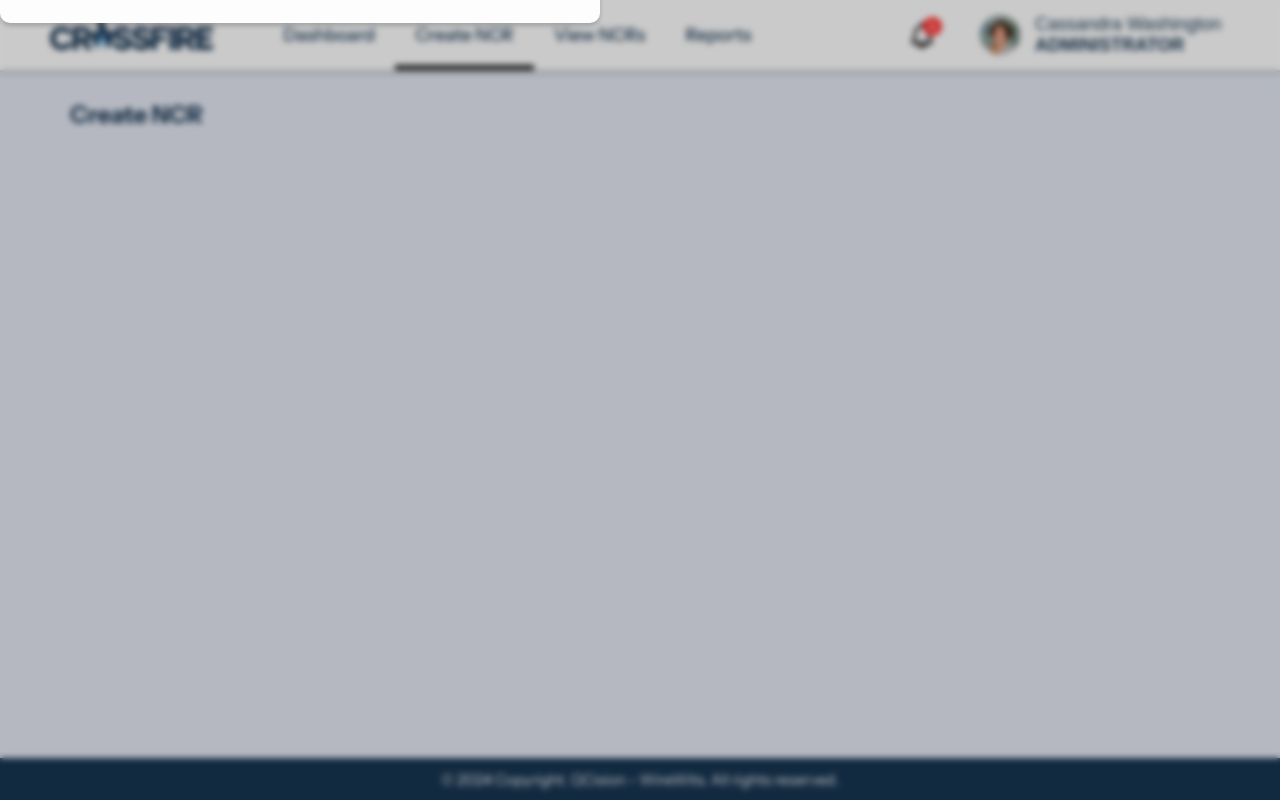
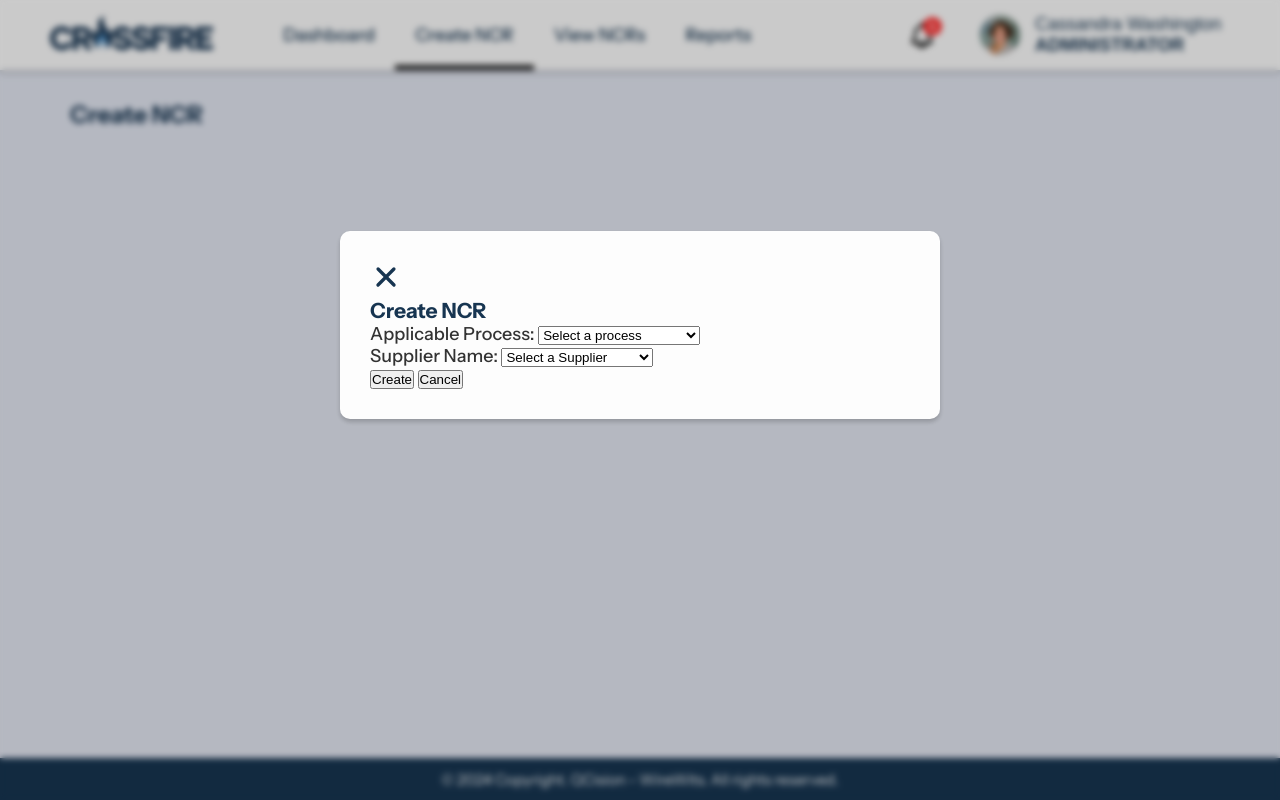
Before and after one commit to Rhazh/WireWits, a plain HTML site: page create.html in a window 1280 px wide. Drawn offline with Linux system fonts and the light colour scheme.

Commit message:
Updated Partially for Create Design

```diff
--- a/create.html
+++ b/create.html
@@ -113,8 +113,16 @@
             </div>
             <div id="createNCRModal" class="modal">
                 <div class="modal-content">
-                    <span class="btnClose" onclick="goBack()">&times;</span>
-                    <h2>Create NCR</h2> <!--Heading may change-->
+                    <div class="modal-top">
+                        <span class="btnClose" onclick="goBack()">
+                            <svg class="w-6 h-6 text-gray-800 dark:text-white" aria-hidden="true" xmlns="http://www.w3.org/2000/svg" width="32" height="32" fill="none" viewBox="0 0 24 24">
+                                <path stroke="currentColor" stroke-linecap="round" stroke-linejoin="round" stroke-width="2.5" d="M6 18 17.94 6M18 18 6.06 6"/>
+                            </svg>
+                        </span>
+                        <div class="modal-title">
+                            <h2>Create NCR</h2> <!--Heading may change-->
+                        </div>
+                    </div>
                     <form id="createNCRForm">
                         <div>
                             <label for="napplicableProcess">Applicable Process:</label>
--- a/scripts/functions.js
+++ b/scripts/functions.js
@@ -237,8 +237,8 @@ function populateEditPage(ncrNumber) {
         document.getElementById('engNeeded').checked = entry.engNeeded === 'Yes';
         document.getElementById('itemConform').checked = entry.itemConform === 'Yes';
     }
-    document.getElementById('createNCRModal').style.display = 'none'; // Hide the modal
-    document.getElementById('create-edit-NCR').style.display = 'block'; // Show the edit section
+    document.getElementById('createNCRModal').style.visibility = 'hidden'; // Hide the modal
+    document.getElementById('create-edit-NCR').style.visibility = 'visible'; // Show the edit section
 }
 
 // Supporting Function - Redirection to Edit an NCR when Edit button is clicked
@@ -379,8 +379,8 @@ function CreateNCR() {
     sessionStorage.setItem('quality', JSON.stringify(quality));
 
     // Display the newly created NCR data in the UI
-    document.getElementById('createNCRModal').style.display = 'none';
-    document.getElementById('create-edit-modal').style.display = 'block';
+    document.getElementById('createNCRModal').style.visibility = 'hidden';
+    document.getElementById('create-edit-modal').style.visibility = 'visible';
 
     // Dynamically update elements with the new NCR data
     populateEditPage(qualityEntry.ncrNumber)
--- a/scripts/main.js
+++ b/scripts/main.js
@@ -101,12 +101,12 @@ function toggleCreateEditModal(ncrNumber, isEditMode) {
     const createEditModal = document.getElementById('create-edit-modal');
 
     if (isEditMode) {
-        createNCRModal.style.display = 'none';
-        createEditModal.style.display = 'block';
+        createNCRModal.style.visibility = 'hidden';
+        createEditModal.style.visibility = 'visible';
         populateEditPage(ncrNumber);
     } else {
-        createEditModal.style.display = 'none';
-        createNCRModal.style.display = 'block';
+        createEditModal.style.visibility = 'hidden';
+        createNCRModal.style.visibility = 'visible';
     }
 }
 
--- a/styles.css
+++ b/styles.css
@@ -441,17 +441,45 @@ footer {
     display: flex;
     align-items: center;
     justify-content: center;
+    z-index: 999;
 }
 
 .modal-content {
-    display: fixed;
     width: 600px;
     height: auto;
+    display: flex;
     background-color: #fdfdfd;
     padding: 30px;
     border-radius: 10px;
     box-sizing: border-box;
     box-shadow: 0 3px 5px rgba(0, 0, 0, 0.2);
     margin-top: -150px;
+    flex-direction: column;
+}
+
+.modal-top {
+    position: flex;
+    justify-content: space-between;
+    align-items: center;
+    grid-template-columns: 1fr 1fr;
+}
+
+.modal-content .btnClose {
+    position: relative;
+    cursor: pointer;
+    color: #173551;
+    box-sizing: border-box;
+    margin: 0px;
+    height: auto;
+}
+
+.modal-content .btnClose svg:hover {
+    border-radius: 25px;
+    color: #fdfdfd;
+    transition: color 0.3s ease-in-out, background-color 0.3s ease-in-out;
+    background-color: #007bff;
+}
+
+.modal-title {
 
 }
```
